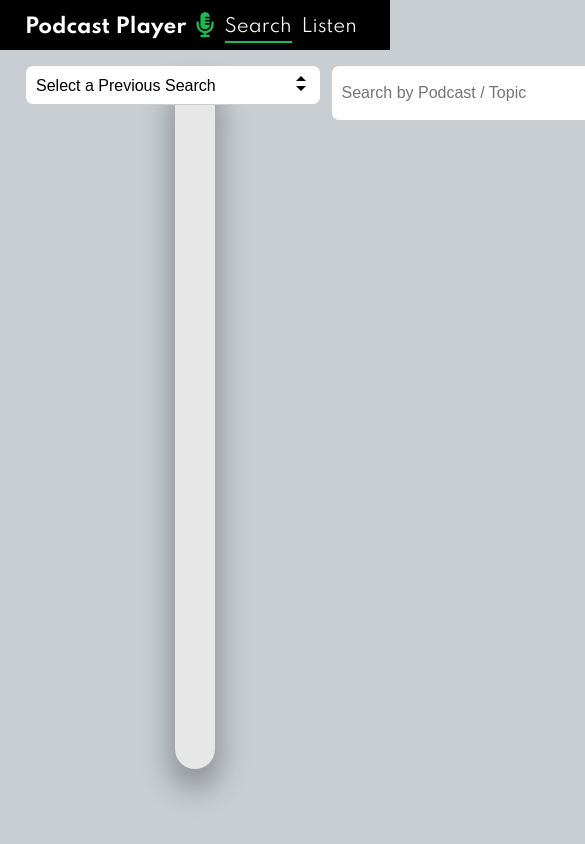
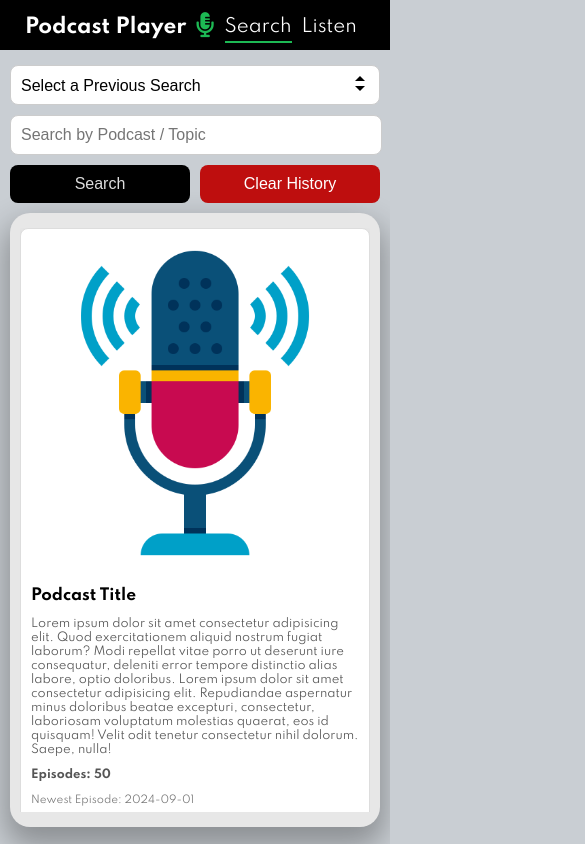
Before and after one commit to JacintoDesign/podcast-player-learning, a website: page public/index.html in a window 390 px wide. Shown: the top 844 px of the page, 585 px wide, since content can reach past the window. Drawn offline with Linux system fonts and the light colour scheme.

Commit message:
mobile search UI

```diff
--- a/public/style.css
+++ b/public/style.css
@@ -447,6 +447,48 @@ button:hover {
         flex-direction: column;
     }
 
+    .search-container {
+        position: relative;
+        flex-direction: column;
+        left: 5px;
+    }
+
+    .custom-select {
+        width: calc(100% - 20px);
+        margin-right: unset;
+        margin-bottom: 10px;
+    }
+
+    input {
+        width: calc(100% - 40px);
+    }
+
+    .search-buttons {
+        width: calc(100% - 10px);
+    }
+
+    button {
+        width: 50%;
+    }
+
+    .main-container {
+        width: calc(100% - 20px);
+        height: calc(100% - 180px);
+        margin-top: 65px;
+        padding: 5px 10px;
+    }
+
+    /* Cards Container */
+    .cards-container {
+        gap: 10px;
+        margin-top: 10px;
+        margin-bottom: 10px;
+    }
+
+    .card {
+        width: 100%;
+    }
+
     /* Player */
     .player-container {
         position: relative;
@@ -475,3 +517,23 @@ button:hover {
         height: calc(100% - 480px);
     }
 }
+
+/* Smartphone Vertical: Media Queries */
+@media (max-width: 500px) {
+    .card {
+        height: auto;
+        align-items: flex-start;
+        flex-direction: column;
+    }
+
+    .card img {
+        width: 100%;
+    }
+
+    .card-content {
+        width: auto;
+        padding: 10px;
+        font-size: 80%;
+        overflow-y: unset;
+    }
+}
```
